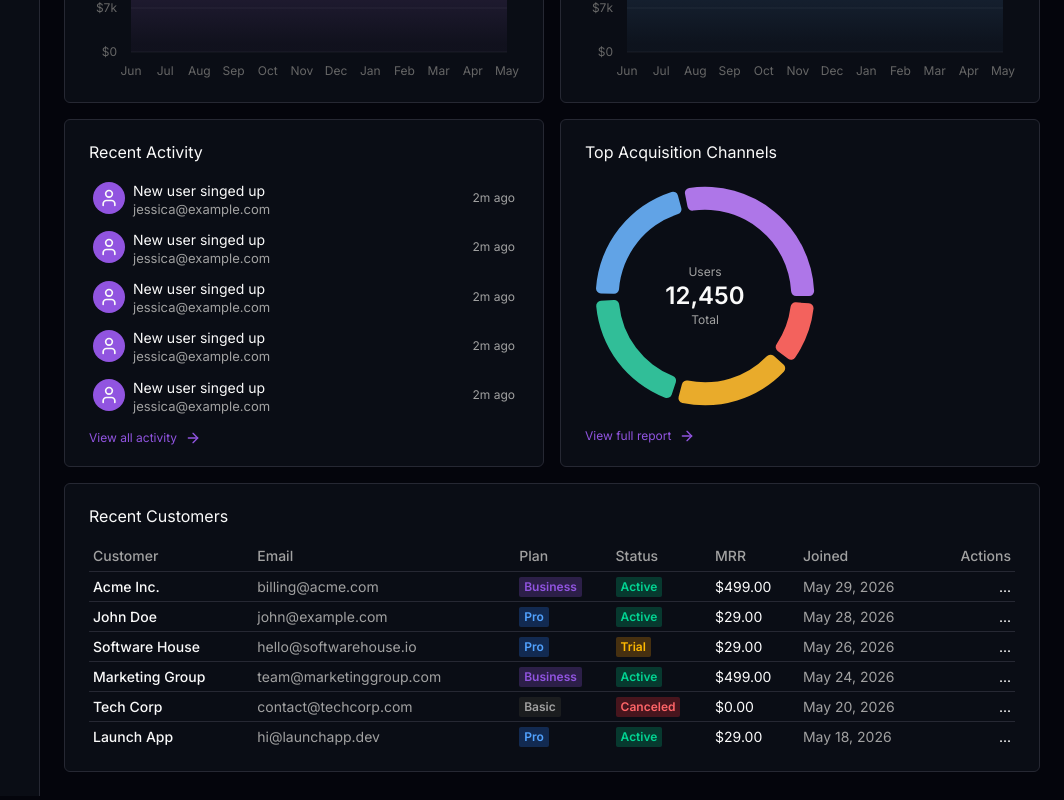
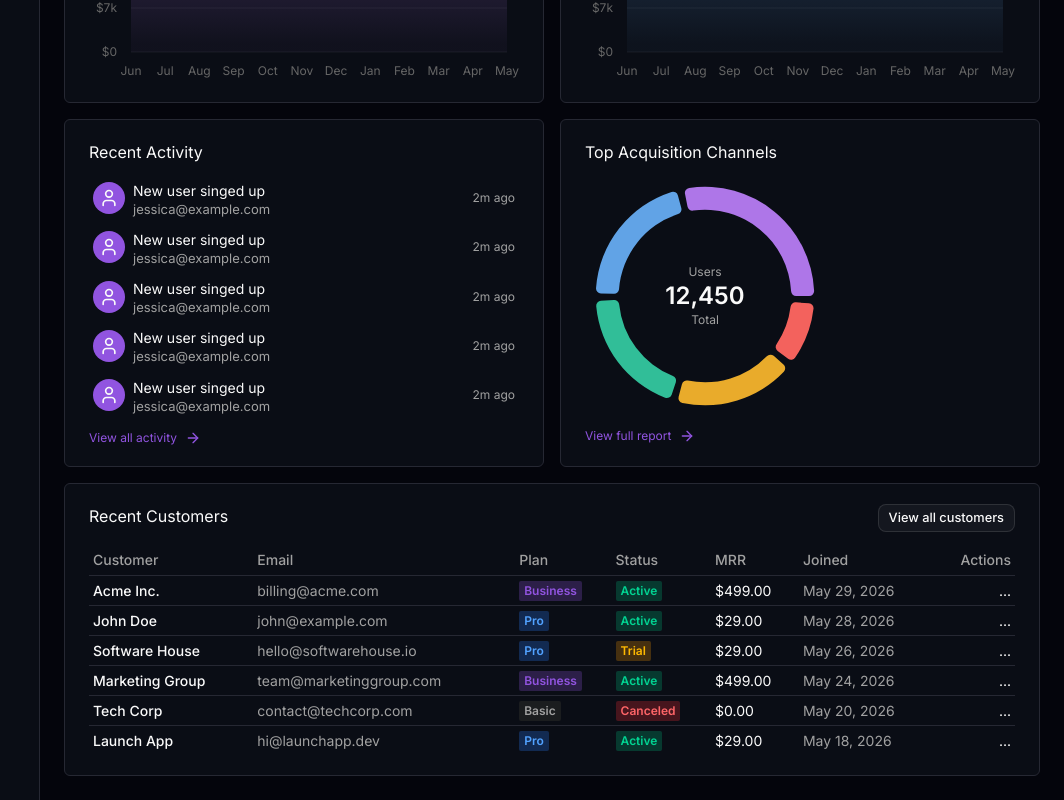
Before and after one commit to svsxn/metricly, a Next.js app: page / in a window 1280 px wide. Shown: the part 547-1347 px from the top of the page, without its empty margins (216-1280 px from the left). Built offline with nearby package versions, Linux system fonts and the light colour scheme.

Commit message:
feat: add button

```diff
--- a/src/components/dashboard/recent-customers.tsx
+++ b/src/components/dashboard/recent-customers.tsx
@@ -1,9 +1,20 @@
 import Card from "../card";
+import { Button } from "../ui/button";
 import CustomersTable from "./customers-table";
 
 export default function RecentCustomers() {
   return (
-    <Card header={{ title: "Recent Customers" }} className="col-span-4">
+    <Card
+      header={{
+        title: "Recent Customers",
+        action: (
+          <Button variant="outline" size="sm">
+            View all customers
+          </Button>
+        ),
+      }}
+      className="col-span-4"
+    >
       <CustomersTable />
     </Card>
   );
```
